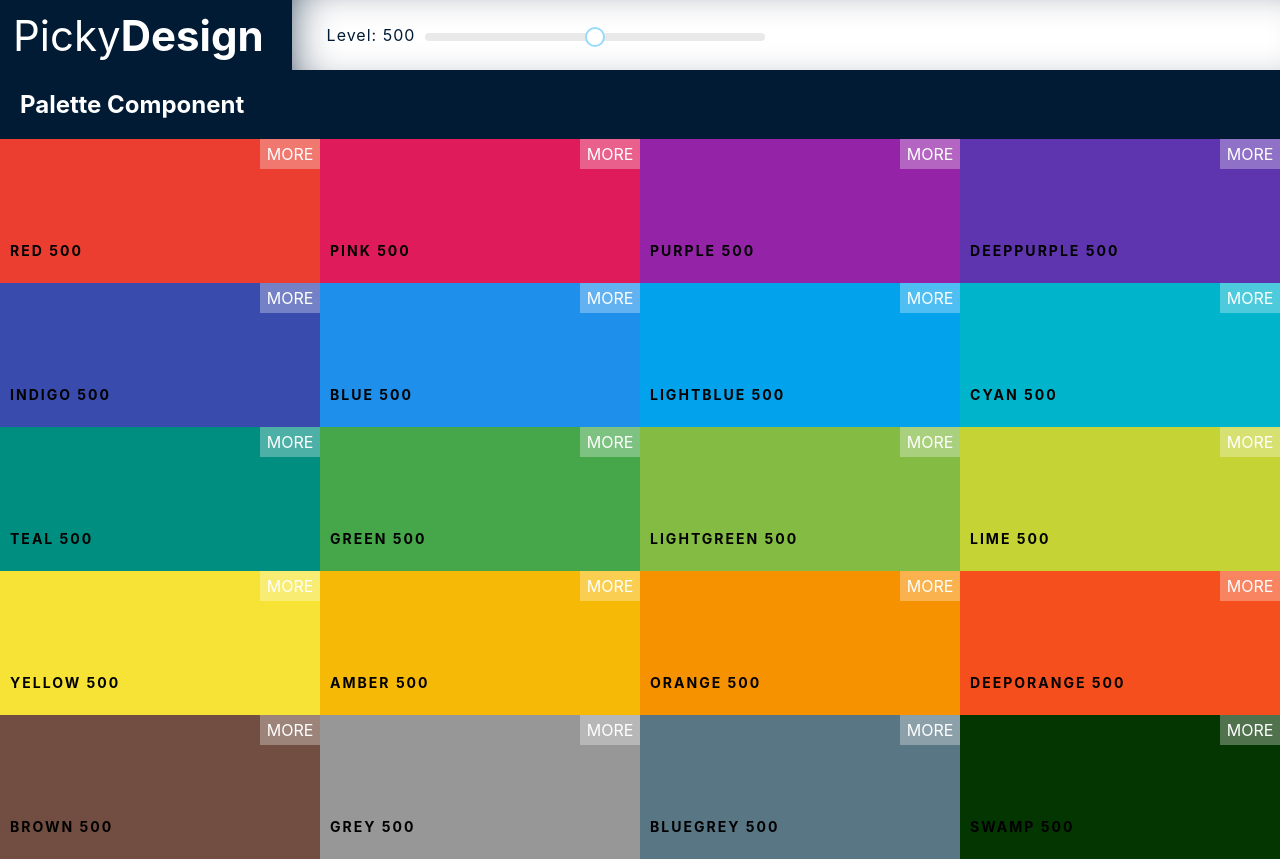
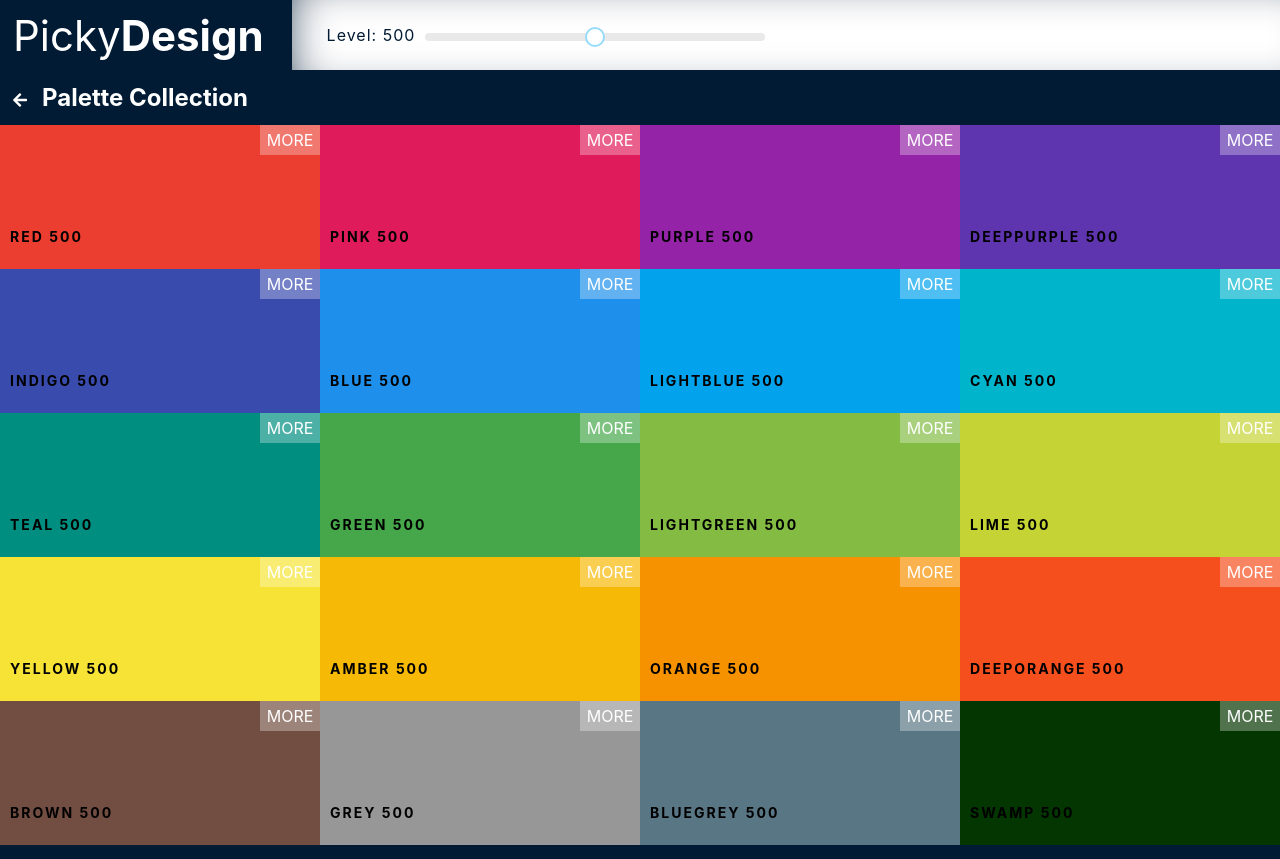
Before and after one commit to rubenbase/pickydesign, a React (Create React App) app: page / in a window 1280 px wide. Built offline with nearby package versions, Linux system fonts and the light colour scheme.

Commit message:
Add icons and palette submenu

```diff
--- a/public/index.html
+++ b/public/index.html
@@ -10,7 +10,10 @@
       user's mobile device or desktop. See https://developers.google.com/web/fundamentals/web-app-manifest/
     -->
         <link rel="manifest" href="%PUBLIC_URL%/manifest.json" />
-        <link rel="" />
+        <link
+            rel="stylesheet"
+            href="https://cdnjs.cloudflare.com/ajax/libs/font-awesome/5.9.0/css/all.min.css"
+        />
         <!--
       Notice the use of %PUBLIC_URL% in the tags above.
       It will be replaced with the URL of the `public` folder during the build.
--- a/src/components/Palette/index.js
+++ b/src/components/Palette/index.js
@@ -32,9 +32,10 @@ export default class Palette extends Component {
                 {/*Navbar will go here*/}
                 <Navbar level={level} changeLevel={this.changeLevel} />
 
-                <h2 style={{ marginLeft: 20, color: "#ffffff" }}>
-                    Palette Component
-                </h2>
+                <div className="Palette__menu">
+                    <i class="fas fa-arrow-left" />
+                    <h2>Palette Collection</h2>
+                </div>
                 <div className="Palette__colors">{this.renderList()}</div>
             </div>
         );
--- a/src/components/Palette/style.css
+++ b/src/components/Palette/style.css
@@ -7,3 +7,19 @@
     flex-wrap: wrap;
     height: 90%;
 }
+
+.Palette__menu {
+    display: flex;
+    align-items: center;
+    margin-left: 13px;
+    line-height: 15px;
+    color: white;
+}
+
+.Palette__menu h2 {
+    margin-left: 15px;
+    color: white;
+}
+.Palette__menu i {
+    margin-top: 5px;
+}
```
